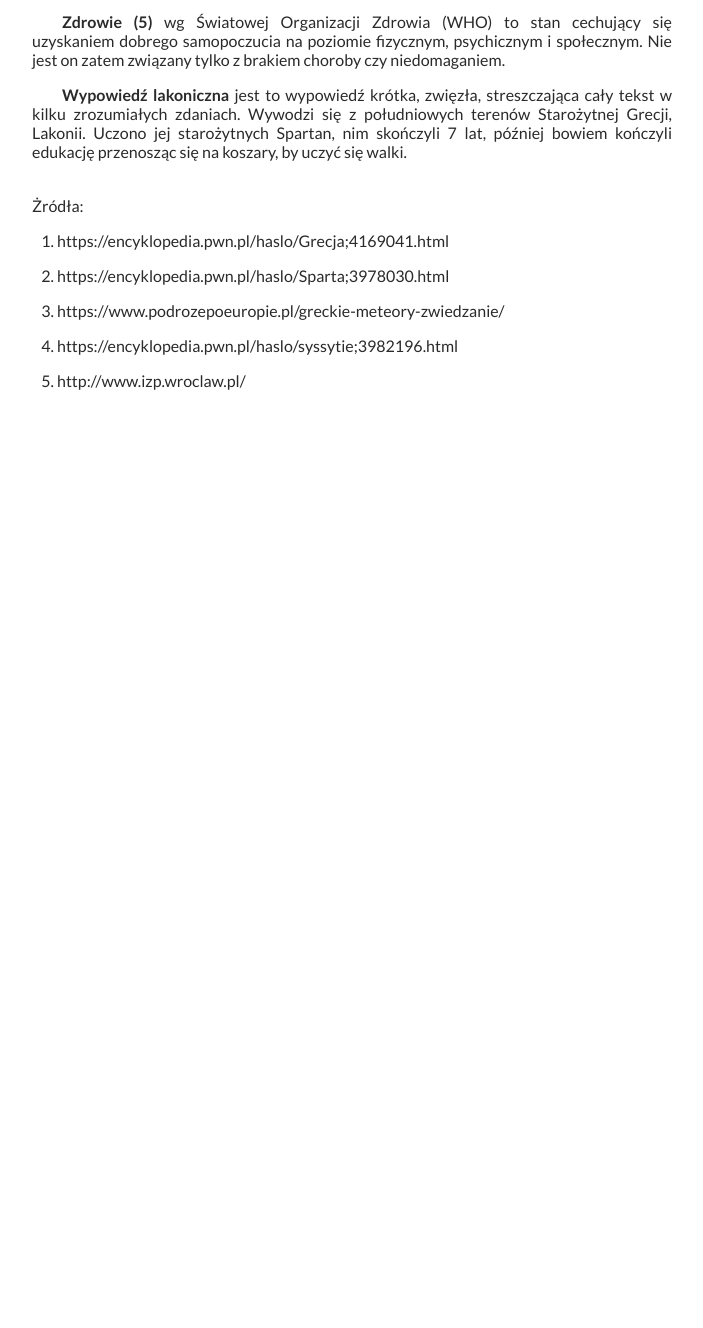
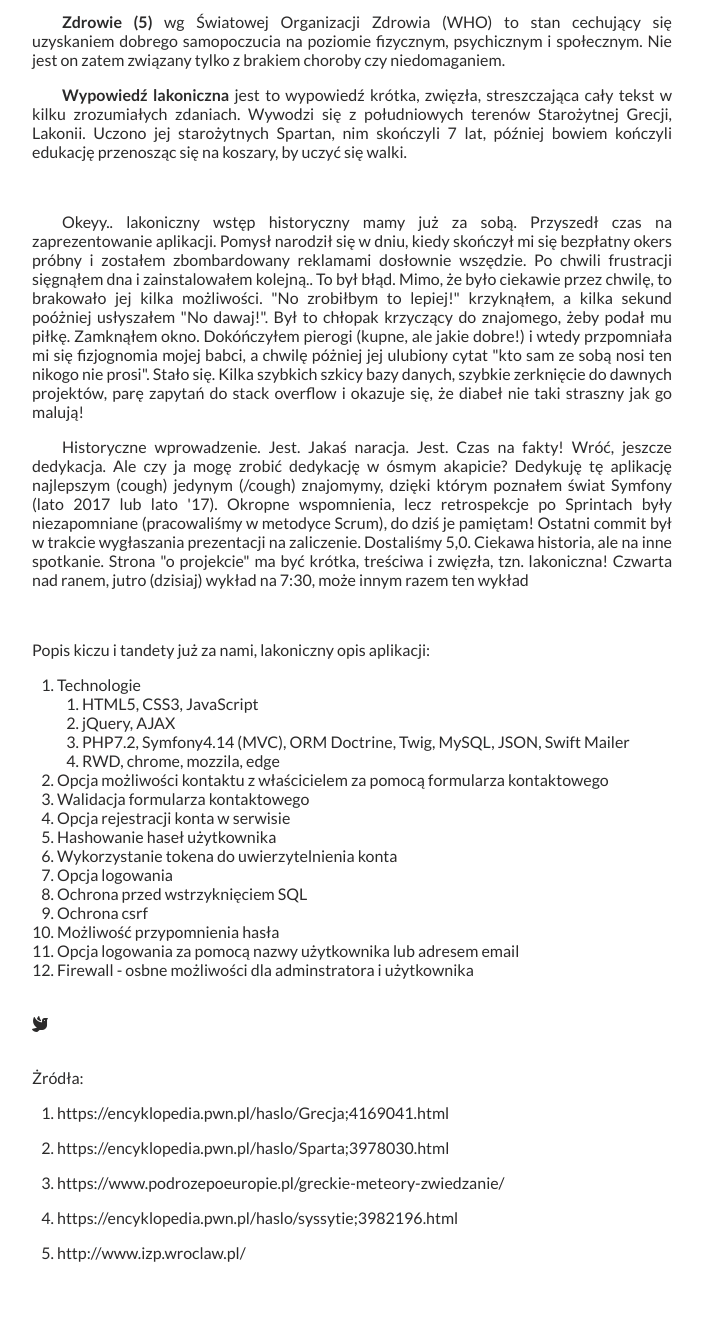
Before and after one commit to najwer23/syssyitia, a Symfony app: template templates/firstPageAbout/firstPageAbout.html.twig in a window 1280 px wide. Shown: the part 1765-3093 px from the top of the page, without its empty margins (288-991 px from the left). Before the commit the page ends 2155 px from the top, so only its background shows below. Run offline with Twig, Linux system fonts and the light colour scheme; the template is opened without the code that fills it, so the values that code supplies are empty; some libraries are stand-ins or nearby versions.

Commit message:
text on the page about 2/2

```diff
--- a/templates/firstPageAbout/firstPageAbout.html.twig
+++ b/templates/firstPageAbout/firstPageAbout.html.twig
@@ -41,7 +41,38 @@
                 <p class="indent"><b>Zdrowie (5)</b> wg Światowej Organizacji Zdrowia (WHO) to stan cechujący się uzyskaniem dobrego samopoczucia na poziomie fizycznym, psychicznym i społecznym. Nie jest on zatem związany tylko z brakiem choroby czy niedomaganiem.</p>
                 <p class="indent"><b>Wypowiedź lakoniczna</b> jest to wypowiedź krótka, zwięzła, streszczająca cały tekst w kilku zrozumiałych zdaniach. Wywodzi się z południowych terenów Starożytnej Grecji, Lakonii. Uczono jej starożytnych Spartan, nim skończyli 7 lat, później bowiem kończyli edukację przenosząc się na koszary, by uczyć się walki.</p>
 
+                <br>
+                <p class="indent">Okeyy.. lakoniczny wstęp historyczny mamy już za sobą. Przyszedł czas na zaprezentowanie aplikacji. Pomysł narodził się w dniu, kiedy skończył mi się bezpłatny okers próbny i zostałem zbombardowany reklamami dosłownie wszędzie. Po chwili frustracji sięgnąłem dna i zainstalowałem kolejną.. To był błąd. Mimo, że było ciekawie przez chwilę, to brakowało jej kilka możliwości. "No zrobiłbym to lepiej!" krzyknąłem, a kilka
+                sekund poóżniej usłyszałem "No dawaj!". Był to chłopak krzyczący do znajomego, żeby podał mu piłkę. Zamknąłem okno. Dokóńczyłem pierogi (kupne, ale jakie dobre!) i wtedy przpomniała mi się fizjognomia mojej babci, a chwilę póżniej jej ulubiony cytat "kto sam ze sobą nosi ten nikogo nie prosi". Stało się. Kilka szybkich szkicy bazy danych, szybkie zerknięcie do dawnych projektów, parę zapytań do stack overflow i okazuje się, że diabeł nie taki straszny jak go malują!</p>
 
+                <p class="indent">Historyczne wprowadzenie. Jest. Jakaś naracja. Jest. Czas na fakty! Wróć, jeszcze dedykacja. Ale czy ja mogę zrobić dedykację w ósmym akapicie? Dedykuję tę aplikację najlepszym (cough) jedynym (/cough) znajomymy, dzięki którym poznałem świat Symfony (lato 2017 lub lato '17). Okropne wspomnienia, lecz retrospekcje po Sprintach były niezapomniane (pracowaliśmy w metodyce Scrum), do dziś je pamiętam! Ostatni commit był w trakcie wygłaszania prezentacji na zaliczenie. Dostaliśmy 5,0. Ciekawa historia, ale na inne spotkanie. Strona "o projekcie" ma być krótka, treściwa i zwięzła, tzn. lakoniczna! Czwarta nad ranem, jutro (dzisiaj) wykład na 7:30, może innym razem ten wykład</p>
+
+                <br>
+                <p>Popis kiczu i tandety już za nami, lakoniczny opis aplikacji:</p>
+                <ol class="source">
+                <li>Technologie
+                    <ol>
+                    <li>HTML5, CSS3, JavaScript</li>
+                    <li>jQuery, AJAX</li>
+                    <li>PHP7.2, Symfony4.14 (MVC), ORM Doctrine, Twig, MySQL, JSON, Swift Mailer</li>
+                    <li>RWD, chrome, mozzila, edge</li>
+                    </ol>
+                </li>
+                    <li>Opcja możliwości kontaktu z właścicielem za pomocą formularza kontaktowego</li>
+                    <li>Walidacja formularza kontaktowego</li>
+                    <li>Opcja rejestracji konta w serwisie</li>
+                    <li>Hashowanie haseł użytkownika</li>
+                    <li>Wykorzystanie tokena do uwierzytelnienia konta</li>
+                    <li>Opcja logowania</li>
+                    <li>Ochrona przed wstrzyknięciem SQL</li>
+                    <li>Ochrona csrf</li>
+                    <li>Możliwość przypomnienia hasła</li>
+                    <li>Opcja logowania za pomocą nazwy użytkownika lub adresem email</li>
+                    <li>Firewall - osbne możliwości dla adminstratora i użytkownika</li>
+                </ol>
+
+                <br>
+                <i class="fas fa-dove"></i>
 
                 <p><br>Żródła:<p/>
                 <ol class="source">
```
